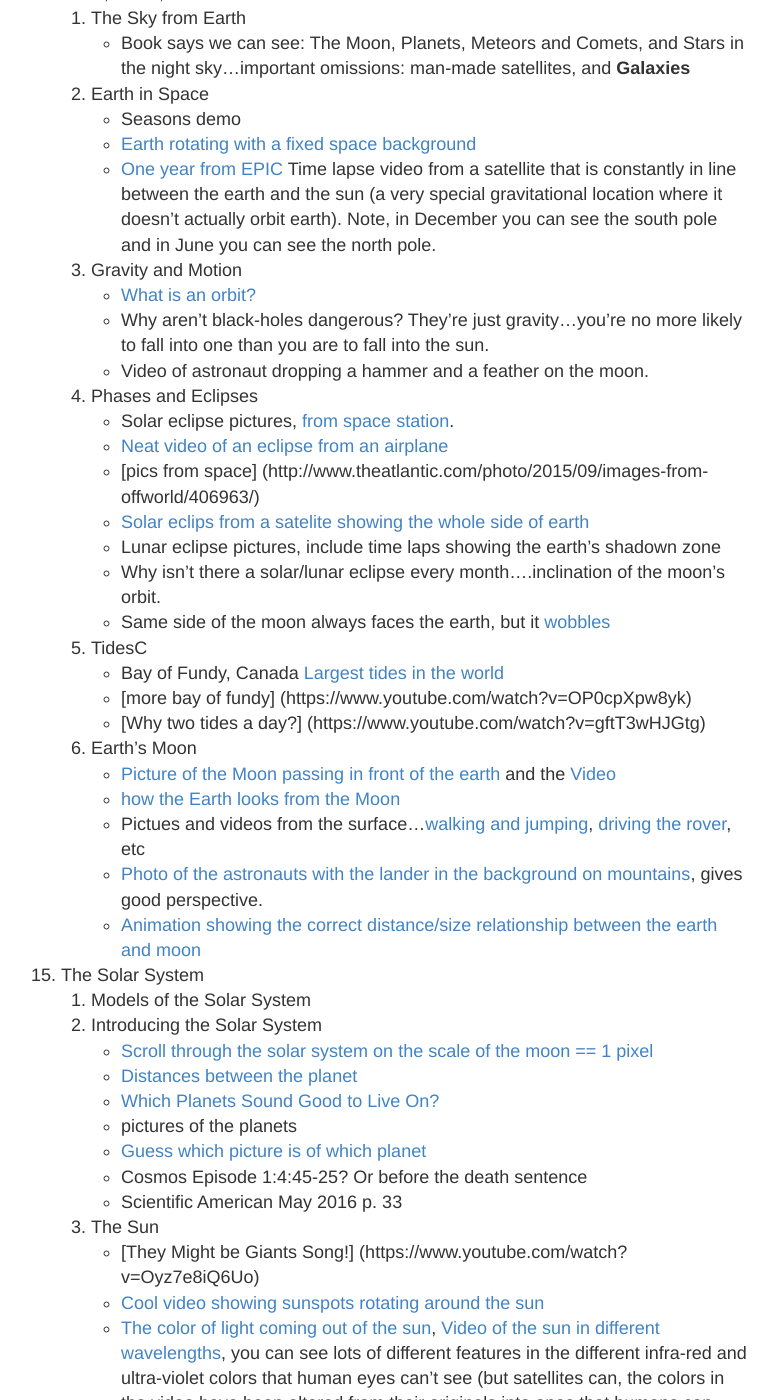
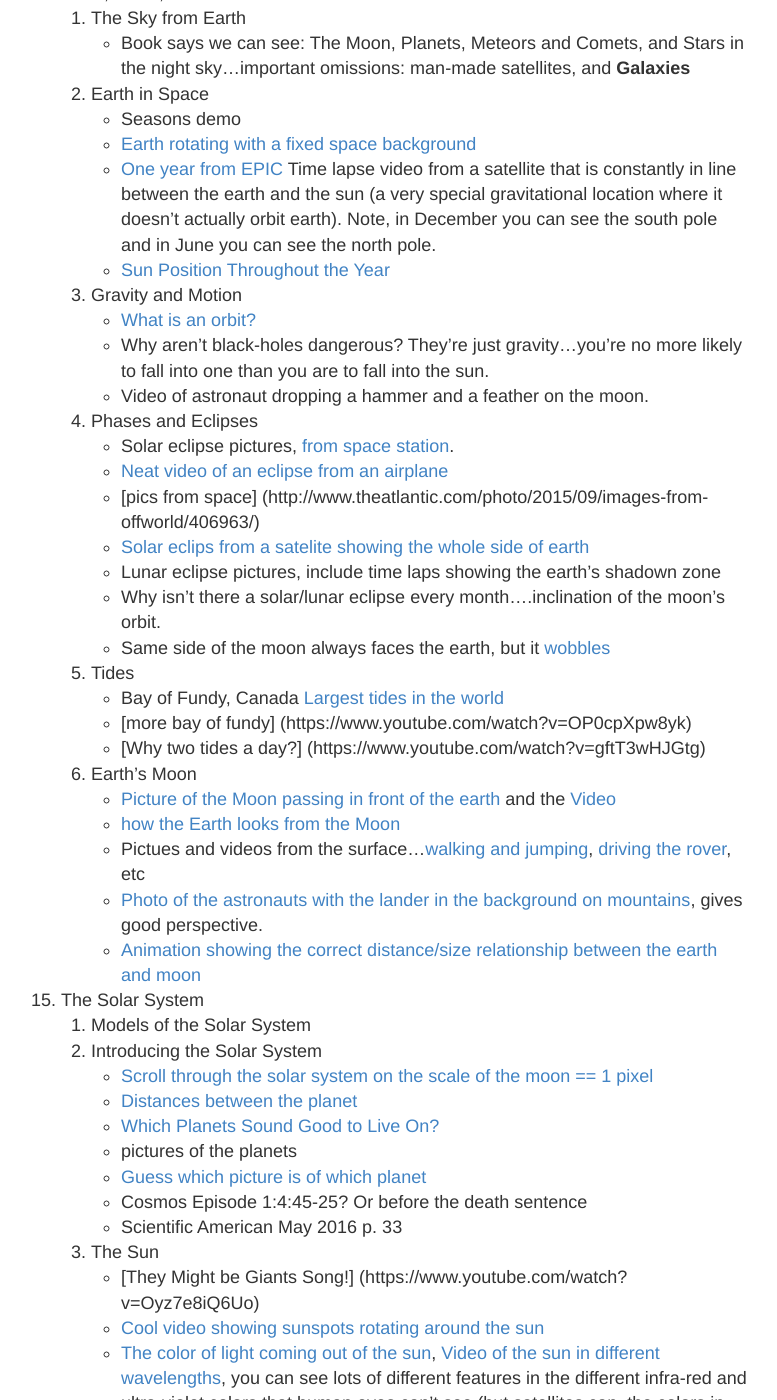
Before and after one commit to ctkstl/earth_science, a Jekyll site: the page built from resources.md, in a window 1280 px wide and 1400 px high, scrolled down 7160 px. Shown: the whole window, without its empty margins (249-1026 px from the left). Built offline with Jekyll 4.4.1, drawn with Linux system fonts in a browser that asks for light colours; some of the changed text lies outside the part shown.

Commit message:
Two new resources from APOD

```diff
--- a/resources.md
+++ b/resources.md
@@ -224,6 +224,7 @@ permalink: /resources/
         *   Seasons demo
         *   [Earth rotating with a fixed space background](http://giant.gfycat.com/InexperiencedQuestionableAegeancat.gif)
         *   [One year from EPIC](https://www.youtube.com/watch?v=CFrP6QfbC2g) Time lapse video from a satellite that is constantly in line between the earth and the sun (a very special gravitational location where it doesn't actually orbit earth). Note, in December you can see the south pole and in June you can see the north pole.
+        *   [Sun Position Throughout the Year](https://apod.nasa.gov/apod/ap161221.html)
     3.  Gravity and Motion
         *   [What is an orbit?](https://ctkstl.github.io/earth_science/pages/What-is-an-Orbit/)
         *   Why aren't black-holes dangerous? They're just gravity...you're no more likely to fall into one than you are to fall into the sun.
@@ -236,7 +237,7 @@ permalink: /resources/
         *   Lunar eclipse pictures, include time laps showing the earth's shadown zone
         *   Why isn't there a solar/lunar eclipse every month....inclination of the moon's orbit.
         *   Same side of the moon always faces the earth, but it [wobbles](https://en.wikipedia.org/wiki/Orbit_of_the_Moon#/media/File:Lunar_libration_with_phase2.gif)
-    5.  TidesC
+    5.  Tides
         *   Bay of Fundy, Canada  [Largest tides in the world](https://www.youtube.com/watch?v=EnDJ6_XpGfo)
         *   [more bay of fundy] (https://www.youtube.com/watch?v=OP0cpXpw8yk)
         *   [Why two tides a day?] (https://www.youtube.com/watch?v=gftT3wHJGtg)
@@ -264,6 +265,7 @@ permalink: /resources/
         *    [Amazing mercury transit video](http://apod.nasa.gov/apod/ap160511.html) and a [picture with the ISS (~300mi away) also transiting](http://apod.nasa.gov/apod/ap160513.html)
         *    [Description of solar flares video](https://www.youtube.com/watch?v=oOXVZo7KikE)
         *    [Visualizing how many earths could fit into the sun. If each small blue ball represents the earth, the large clear-plastic ball is the size the sun would be.](http://i.imgur.com/U5tdA1e.jpg)
+        *    [50,000 Kilometers Over the Sun](https://apod.nasa.gov/apod/ap160919.html)
     4.  The Inner Planets
         *    How big is the earth...roughly the same size as venus...how big is that? [See it passing in front of the sun.](http://www.nasa.gov/feature/goddard/scientists-study-venus-atmosphere-through-transit)
         *    Mercury
```
